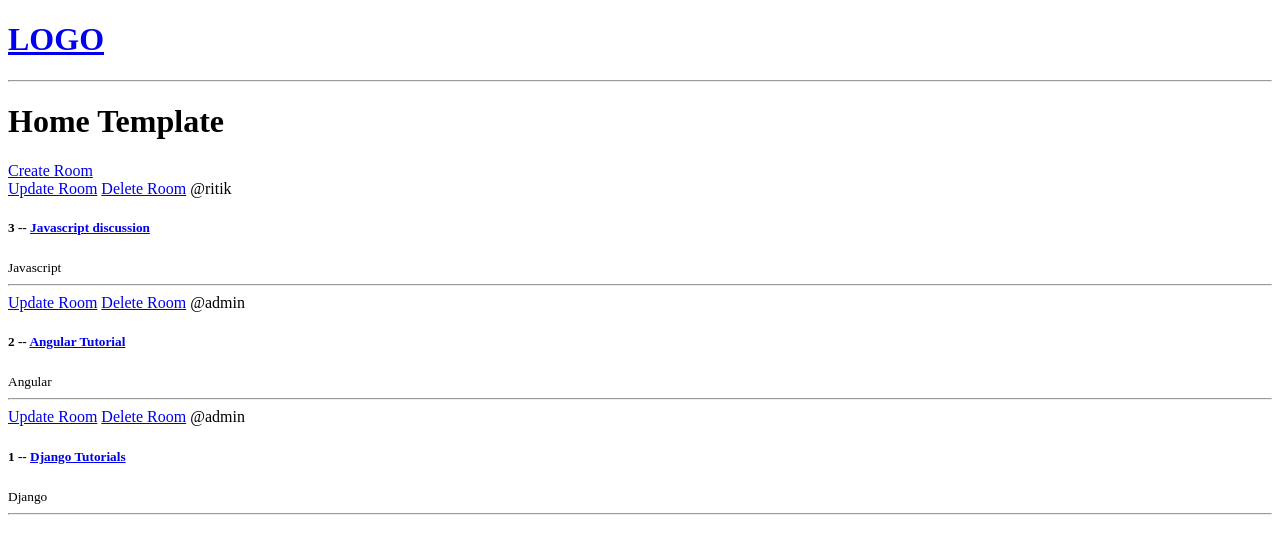
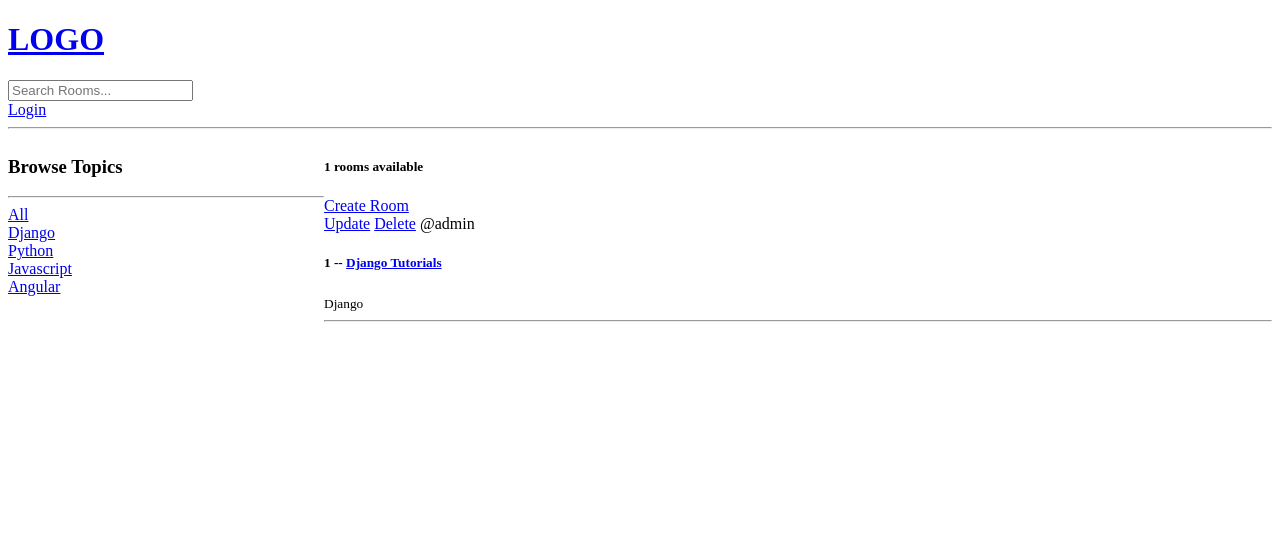
Before and after one commit to ritikraj26/SpeakLink, a Django app: page /?q=Django in a window 1280 px wide. Shown: the top 554 px of the page. Run offline with Django 4.2, Linux system fonts and the light colour scheme; data comes from the database, SQL or seed files in the repository; both versions use the stored data as it was after the commit.

Commit message:
added search feature

```diff
--- a/base/templates/base/home.html
+++ b/base/templates/base/home.html
@@ -1,14 +1,35 @@
 {% extends 'main.html' %}
 {% block content %}
-<h1>Home Template</h1>
+<style>
+    .home-container{
+        display: grid;
+        grid-template-columns:1fr 3fr;
+    }
+</style>
+
+
+<div class="home-container">
     <div>
+        <h3>Browse Topics</h3>
+        <hr>
+        <div>
+            <a href="{% url 'home' %}">All</a>
+        </div>
+        {% for topic in topics %}
+            <div>
+                <a href="{% url 'home' %}?q={{topic.name}}">{{topic.name}}</a>
+            </div>
+        {% endfor %}
+    </div>
 
+    <div>
+        <h5>{{room_count}} rooms available</h5>
         <a href="{% url 'create-room' %}">Create Room</a>
-
+        <div>
             {% for room in rooms %}
             <div>
-        <a href="{% url 'update-room' room.id %}">Update Room</a>
-        <a href="{% url 'delete-room' room.id %}">Delete Room</a>
+                <a href="{% url 'update-room' room.id %}">Update</a>
+                <a href="{% url 'delete-room' room.id %}">Delete</a>
                 <span>@{{room.host.username}}</span>
                 <h5>{{room.id}} -- <a href="{% url 'room' room.id %}">{{room.name}}</a></h5>
                 <small>{{room.topic.name}}</small>
@@ -16,4 +37,6 @@
             </div>
             {% endfor %}
         </div>
+    </div>
+</div>
 {% endblock %}
--- a/base/urls.py
+++ b/base/urls.py
@@ -2,6 +2,7 @@ from django.urls import path
 from . import views
 
 urlpatterns = [
+    path('login/', views.loginPage, name="login"),
     path('', views.home, name="home"),
     path('room/<str:pk>', views.room, name="room"),
 
--- a/base/views.py
+++ b/base/views.py
@@ -1,5 +1,8 @@
 from django.shortcuts import render, redirect
-from . models import Room
+from django.contrib.auth.models import User
+from django.contrib import messages
+from django.db.models import Q
+from . models import Room, Topic
 from . forms import RoomForm
 
 # rooms = [
@@ -9,10 +12,32 @@ from . forms import RoomForm
 #     {'id':4, 'name':'Lets deploy'},
 # ]
 
+def loginPage(request):
+    if request.method == 'POST':
+        username = request.POST.get('username')
+        password = request.POST.get('password')
+
+        try:
+            user = User.objects.get(username=username)
+        except:
+            messages.error(request,'User does not exists')
+    context = {}
+    return render(request, 'base/login_register.html', context)
+
+
 
 def home(request):
-    rooms = Room.objects.all()
-    context = {'rooms':rooms}
+    q = request.GET.get('q') if request.GET.get('q') != None else ''
+    rooms = Room.objects.filter(
+        Q(topic__name__icontains=q)|
+        Q(name__icontains=q)|
+        Q(description__icontains=q)
+    )
+
+    topics = Topic.objects.all()
+    room_count = rooms.count()
+
+    context = {'rooms':rooms, 'topics':topics, 'room_count':room_count}
     return render(request,'base/home.html', context)
 
 def room(request, pk):
--- a/templates/main.html
+++ b/templates/main.html
@@ -11,6 +11,14 @@
     <body>
         {% include 'navbar.html' %}
 
+        {% if messages %}
+            <ul class="messages">
+                {% for message in messages %}
+                    <li>{{ message }}</li>
+                {% endfor %}
+            </ul>
+        {% endif %}
+
         {% block content %}
 
         {% endblock %}
--- a/templates/navbar.html
+++ b/templates/navbar.html
@@ -1,4 +1,9 @@
 <a href="/">
     <h1>LOGO</h1>
 </a>
+
+<form method="GET" action="{% url 'home' %}">
+    <input type="text" name="q" placeholder="Search Rooms..."/>
+</form>
+<a href="{% url 'login' %}">Login</a>
 <hr>
```
Also changed, not shown: base/templates/base/login_register.html (added, +15 -0 lines), db.sqlite3. Lines whose indentation alone changed are shown as unchanged.
